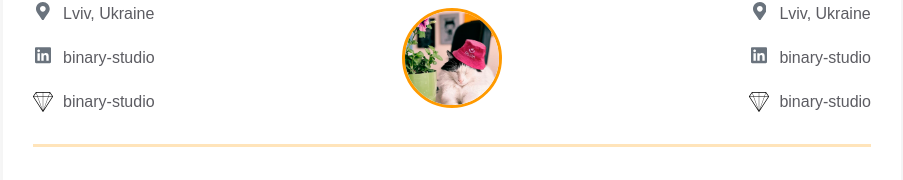
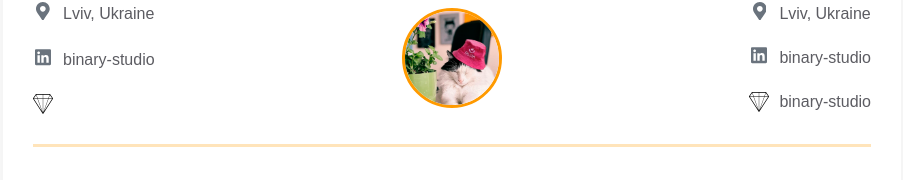
Before and after one commit to TrissMerigolt/homepage, a plain HTML site: page index.html in a window 1280 px wide. Shown: the part 200-380 px from the top of the page, without its empty margins (188-1091 px from the left). Drawn offline with Linux system fonts and the light colour scheme.

Commit message:
Fixing Errors

```diff
--- a/index.html
+++ b/index.html
@@ -52,7 +52,7 @@
 
                                </svg>
                                 </div>
-                                <span>binary-studio</span>
+                                <span></span>
                               </a>
                         </div>
 
```
